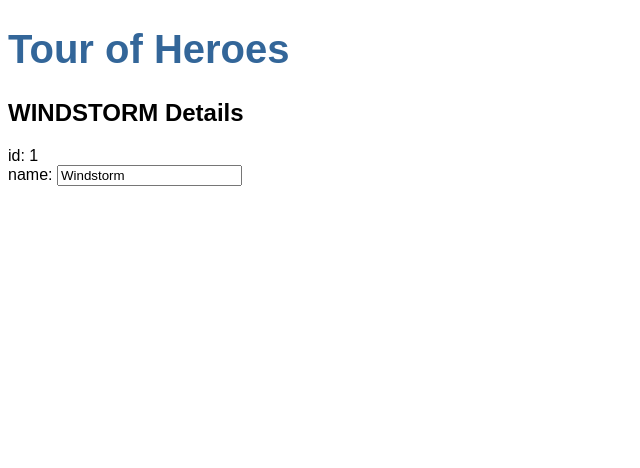
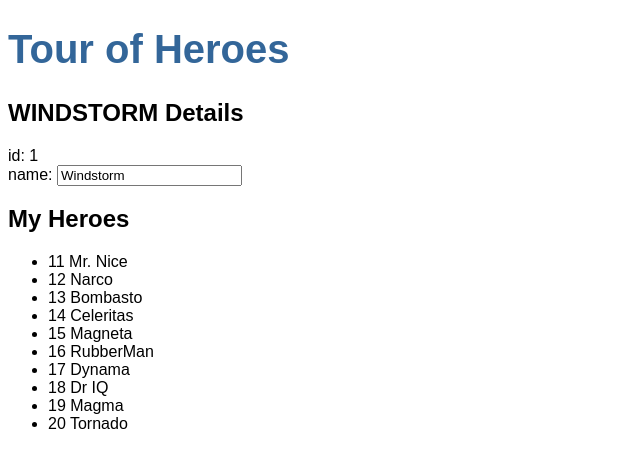
Before and after one commit to bharris9/BootcampTourOfHeroes, an Angular app: page / in a window 1280 px wide. Shown: the top 468 px of the page, without its empty margins (0-640 px from the left). Built offline with nearby package versions, Linux system fonts and the light colour scheme.

Commit message:
Display heroes list

```diff
--- a/src/app/heroes/heroes.component.html
+++ b/src/app/heroes/heroes.component.html
@@ -5,3 +5,9 @@
     <input [(ngModel)]="hero.name" placeholder="name">
   </label>
 </div>
+<h2>My Heroes</h2>
+<ul class="heroes">
+  <li *ngFor="let hero of heroes">
+    <span class="badge">{{hero.id}}</span> {{hero.name}}
+  </li>
+</ul>
--- a/src/app/heroes/heroes.component.ts
+++ b/src/app/heroes/heroes.component.ts
@@ -1,5 +1,7 @@
 import { Component, OnInit } from '@angular/core';
 import { Hero } from '../hero';
+import { HEROES } from '../mock-heroes';
+
 @Component({
   selector: 'app-heroes',
   templateUrl: './heroes.component.html',
@@ -10,6 +12,7 @@
     id: 1,
     name: 'Windstorm'
   };
+  heroes = HEROES;
 
   constructor() {}
 
```
